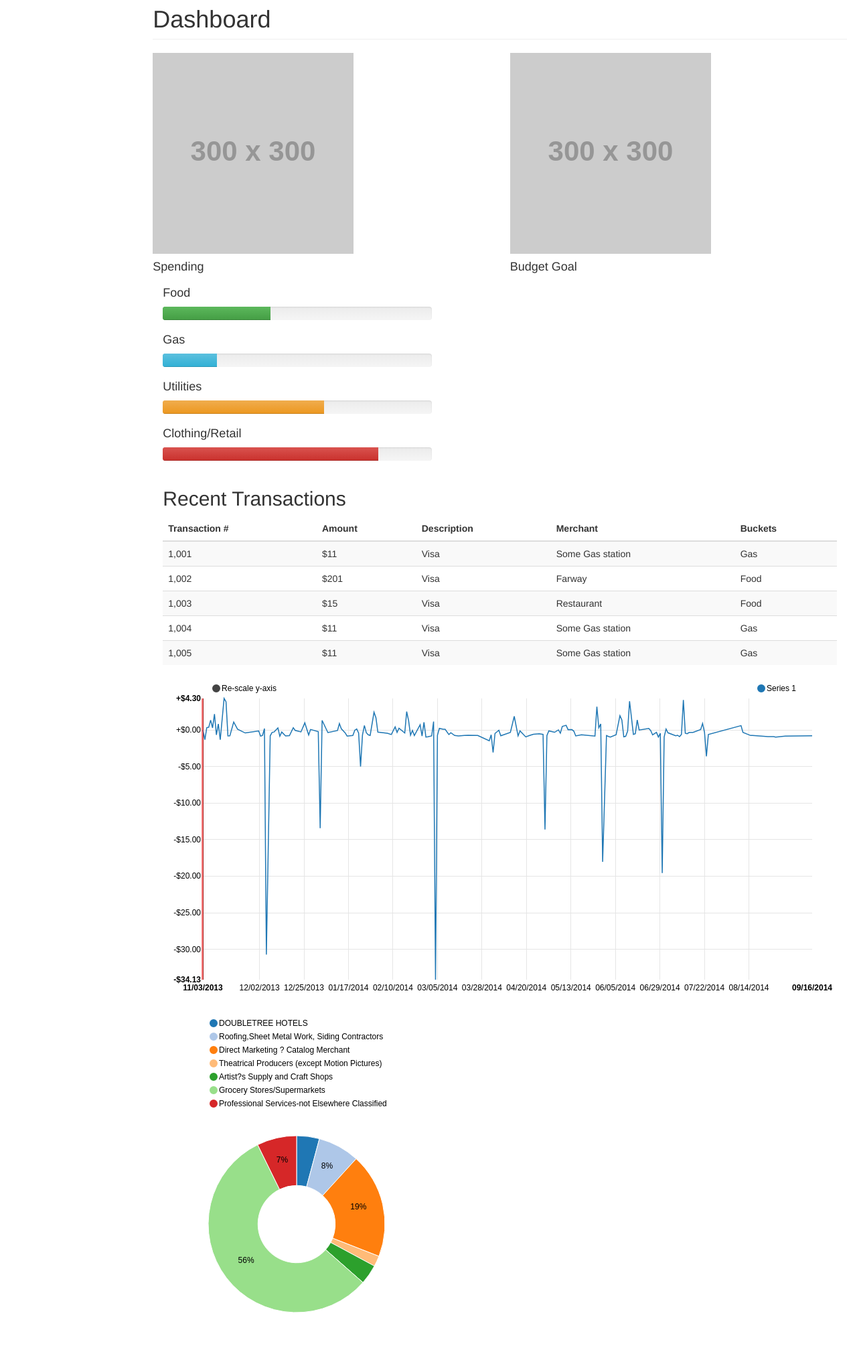
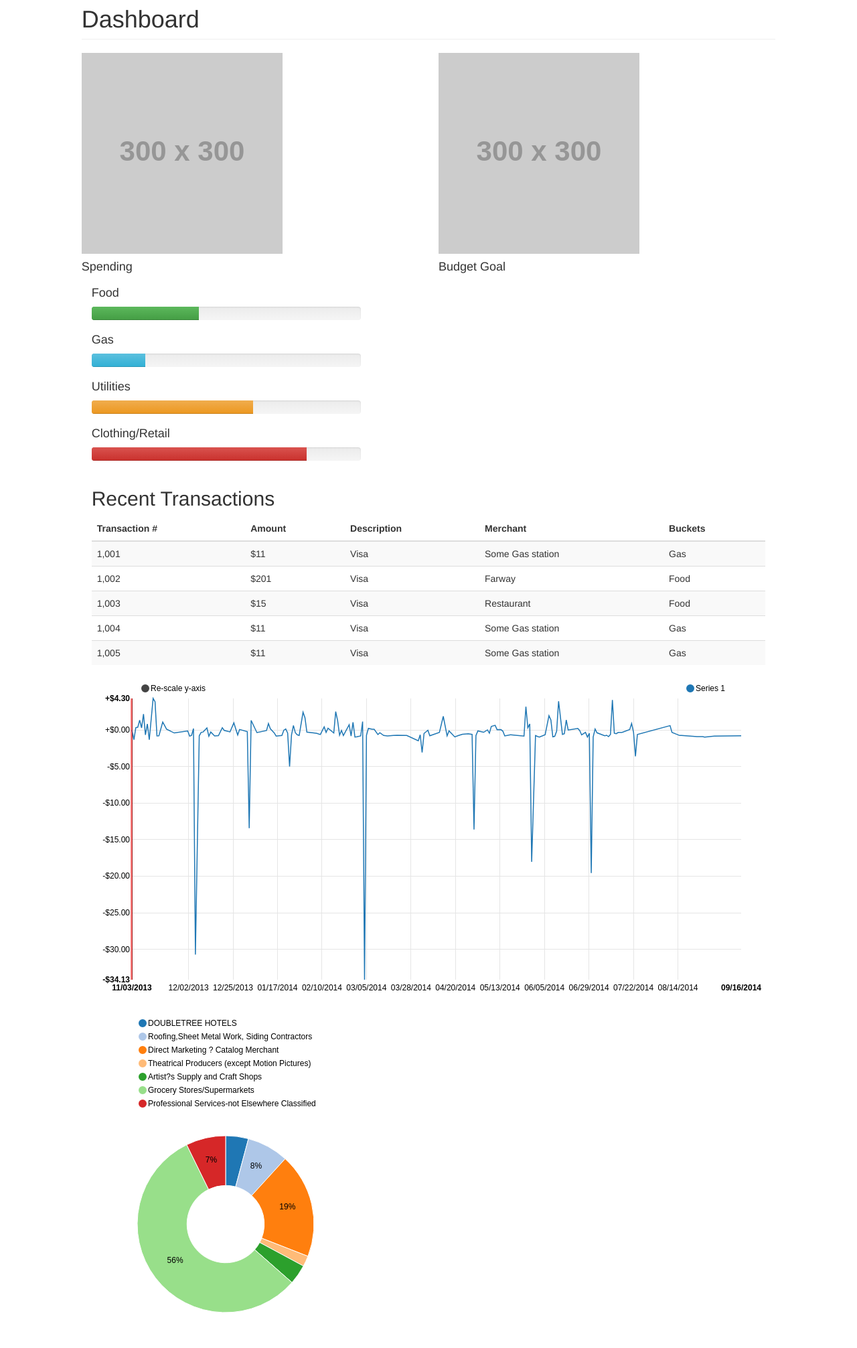
Before and after one commit to BenDoan/CodeOne2014, a Python web app: template templates/index.html in a window 1280 px wide. Shown: the part 51-2064 px from the top of the page at 67% size. Run offline with Jinja, Linux system fonts and the light colour scheme; the template is opened without the code that fills it, so the values that code supplies are empty; grey boxes labelled with a size stand in for pictures from a placeholder-image service; some libraries are stand-ins or nearby versions.

Commit message:
Centered it so quit whining

```diff
--- a/templates/index.html
+++ b/templates/index.html
@@ -53,7 +53,7 @@
 	      </div>
 	    </div>
 
-<div class="col-sm-9 col-sm-offset-3 col-md-10 col-md-offset-2 main">
+<div class="col-sm-9 col-sm-offset-3 col-md-10 col-md-offset-1 main">
 <br/>
           <h1 class="page-header">Dashboard</h1>
 
```
